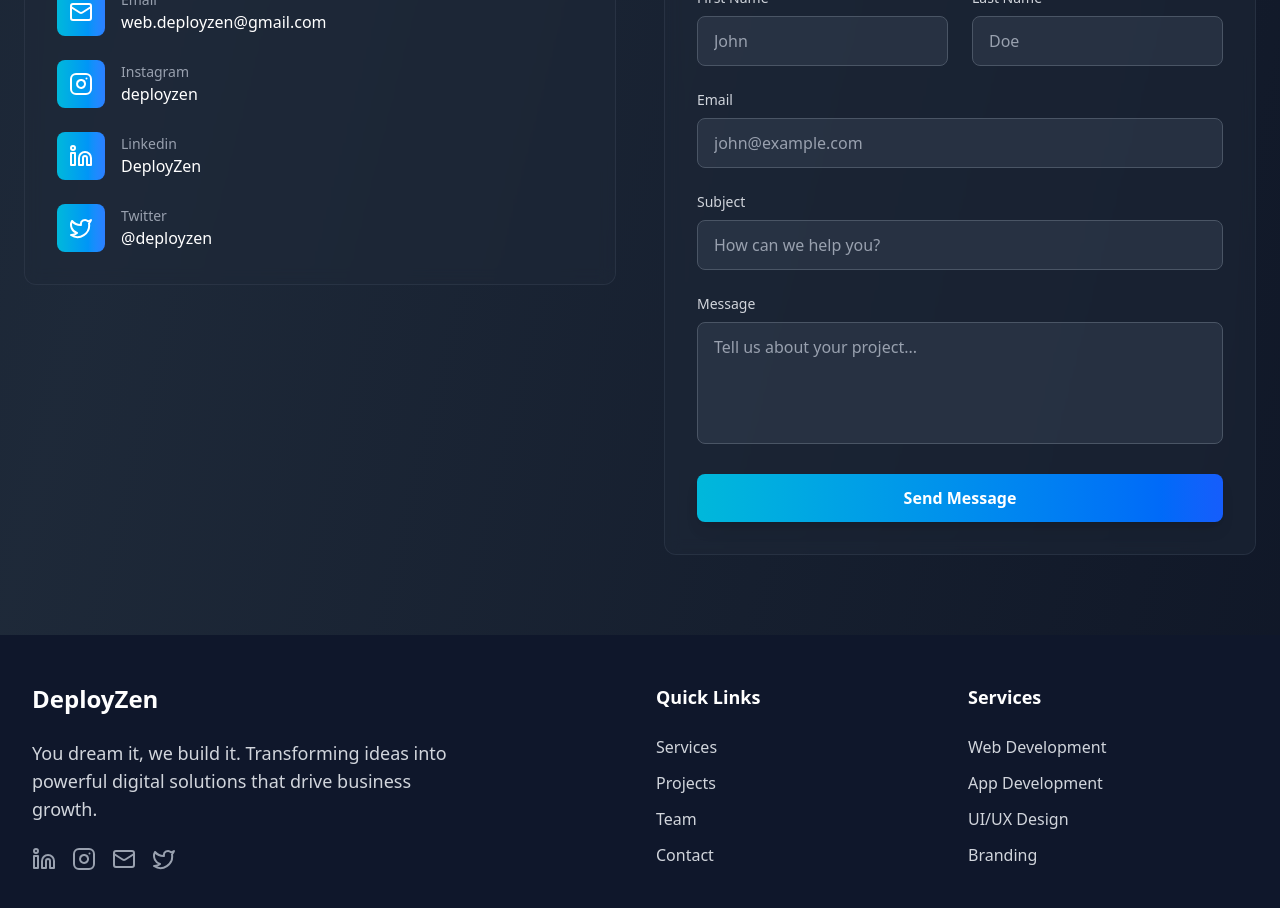
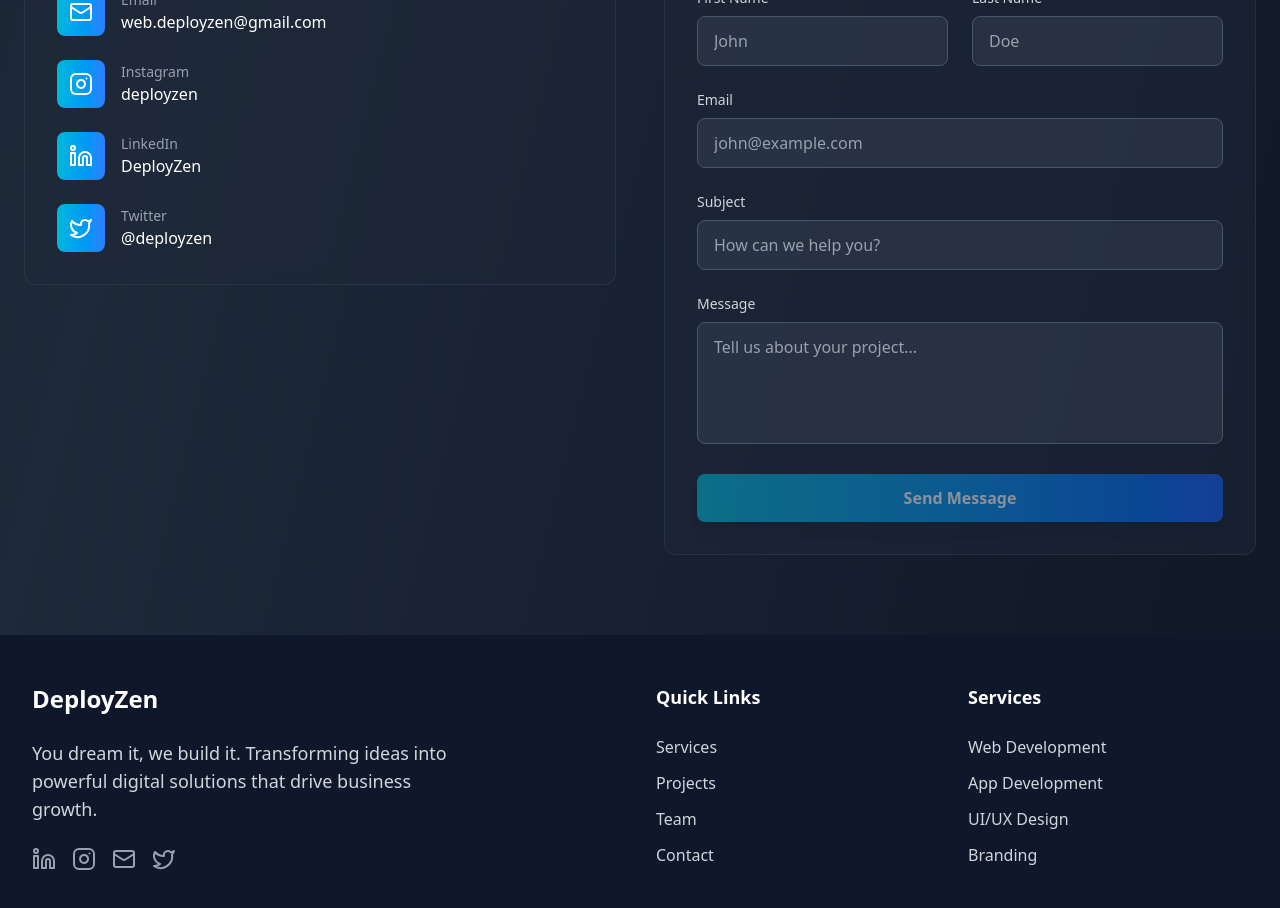
Before and after one commit to piyushtiwari2711/DeployZen, a React (Vite) app: page / in a window 1280 px wide. Shown: the part 4540-5448 px from the top of the page. Built offline with nearby package versions, Linux system fonts and the light colour scheme; no server answers.

Commit message:
Update ContactSection.jsx

```diff
--- a/src/components/ContactSection.jsx
+++ b/src/components/ContactSection.jsx
@@ -3,31 +3,52 @@
 import { addContactForm } from "../Config/appwrite";
 
 export const ContactSection = () => {
-  const [formData,setFormData]=useState({
-    firstName:"",
-    lastName:"",
-    email:"",
-    subject:"",
-    message:""
-  })
+  const [formData, setFormData] = useState({
+    firstName: "",
+    lastName: "",
+    email: "",
+    subject: "",
+    message: ""
+  });
+
   function handleChange(e) {
-    setFormData((prev)=>({
-       ...prev,
-       [e.target.name]:e.target.value
+    setFormData((prev) => ({
+      ...prev,
+      [e.target.name]: e.target.value
     }));
   }
-  async function handleSubmit(e){
+
+  async function handleSubmit(e) {
     e.preventDefault();
-    if(!firstName || firstName.trim()==="" || !lastName||lastName.trim()==="" ||!email||email.trim()===""||!subject || subject.trim()===""||!message||message.trim()==="" ){
-      alert("all fields are required!");
+    const { firstName, lastName, email, subject, message } = formData;
+
+    if (
+      !firstName.trim() ||
+      !lastName.trim() ||
+      !email.trim() ||
+      !subject.trim() ||
+      !message.trim()
+    ) {
+      alert("All fields are required!");
       return;
     }
-    try{
-      const name=firstName+" "+lastName;
-      const response=await addContactForm(name,email,subject,message);
-      alert("form submitted");
-    }catch(err){
-       alert("error occurred");
+
+    try {
+      const name = `${firstName} ${lastName}`;
+      await addContactForm(name, email, subject, message);
+      alert("Form submitted successfully!");
+
+      // Reset form
+      setFormData({
+        firstName: "",
+        lastName: "",
+        email: "",
+        subject: "",
+        message: ""
+      });
+    } catch (err) {
+      console.error(err);
+      alert("An error occurred while submitting the form.");
     }
   }
 
@@ -39,19 +60,18 @@
             Get In Touch
           </h2>
           <p className="text-xl text-gray-400 max-w-3xl mx-auto">
-            Ready to transform your deployment process? Let's talk about how we
-            can help
+            Ready to transform your deployment process? Let's talk about how we can help
           </p>
         </div>
 
         <div className="grid grid-cols-1 lg:grid-cols-2 gap-12">
+
           {/* Contact Info */}
           <div className="space-y-8">
             <div className="bg-gray-800/50 backdrop-blur-sm border border-gray-700/50 rounded-xl p-8">
-              <h3 className="text-2xl font-semibold mb-6 text-white">
-                Contact Information
-              </h3>
+              <h3 className="text-2xl font-semibold mb-6 text-white">Contact Information</h3>
               <div className="space-y-6">
+
                 <div className="flex items-center space-x-4">
                   <div className="w-12 h-12 bg-gradient-to-r from-cyan-500 to-blue-500 rounded-lg flex items-center justify-center">
                     <Mail className="w-6 h-6 text-white" />
@@ -61,6 +81,7 @@
                     <p className="text-white">web.deployzen@gmail.com</p>
                   </div>
                 </div>
+
                 <div className="flex items-center space-x-4">
                   <div className="w-12 h-12 bg-gradient-to-r from-cyan-500 to-blue-500 rounded-lg flex items-center justify-center">
                     <a
@@ -77,22 +98,24 @@
                     <p className="text-white">deployzen</p>
                   </div>
                 </div>
+
                 <div className="flex items-center space-x-4">
                   <div className="w-12 h-12 bg-gradient-to-r from-cyan-500 to-blue-500 rounded-lg flex items-center justify-center">
                     <a
                       href="https://www.linkedin.com/company/deployzen2711/"
                       target="_blank"
                       rel="noopener noreferrer"
-                      aria-label="Linkedin"
+                      aria-label="LinkedIn"
                     >
                       <Linkedin className="w-6 h-6 text-white" />
                     </a>
                   </div>
                   <div>
-                    <p className="text-gray-400 text-sm">Linkedin</p>
+                    <p className="text-gray-400 text-sm">LinkedIn</p>
                     <p className="text-white">DeployZen</p>
                   </div>
                 </div>
+
                 <div className="flex items-center space-x-4">
                   <div className="w-12 h-12 bg-gradient-to-r from-cyan-500 to-blue-500 rounded-lg flex items-center justify-center">
                     <a
@@ -101,7 +124,7 @@
                       rel="noopener noreferrer"
                       aria-label="Twitter"
                     >
-                    <Twitter className="w-6 h-6 text-white" />
+                      <Twitter className="w-6 h-6 text-white" />
                     </a>
                   </div>
                   <div>
@@ -109,27 +132,32 @@
                     <p className="text-white">@deployzen</p>
                   </div>
                 </div>
+
               </div>
             </div>
           </div>
 
           {/* Contact Form */}
           <div className="bg-gray-800/50 backdrop-blur-sm border border-gray-700/50 rounded-xl p-8">
-            <h3 className="text-2xl font-semibold mb-6 text-white">
-              Send us a Message
-            </h3>
+            <h3 className="text-2xl font-semibold mb-6 text-white">Send us a Message</h3>
             <form className="space-y-6" onSubmit={handleSubmit}>
+
               <div className="grid grid-cols-1 md:grid-cols-2 gap-6">
                 <div>
-                  <label className="block text-gray-300 text-sm font-medium mb-2" htmlFor="firstName" >
+                  <label className="block text-gray-300 text-sm font-medium mb-2" htmlFor="firstName">
                     First Name
                   </label>
                   <input
                     type="text"
                     className="w-full px-4 py-3 bg-gray-700/50 border border-gray-600 rounded-lg text-white placeholder-gray-400 focus:outline-none focus:border-cyan-400 focus:ring-1 focus:ring-cyan-400 transition-colors duration-300"
-                    placeholder="John" id="firstName" name="firstName" onChange={(e)=>handleChange(e)} value={formData.firstName}
+                    placeholder="John"
+                    id="firstName"
+                    name="firstName"
+                    onChange={handleChange}
+                    value={formData.firstName}
                   />
                 </div>
+
                 <div>
                   <label className="block text-gray-300 text-sm font-medium mb-2" htmlFor="lastName">
                     Last Name
@@ -137,10 +165,15 @@
                   <input
                     type="text"
                     className="w-full px-4 py-3 bg-gray-700/50 border border-gray-600 rounded-lg text-white placeholder-gray-400 focus:outline-none focus:border-cyan-400 focus:ring-1 focus:ring-cyan-400 transition-colors duration-300"
-                    placeholder="Doe" id="lastName" name="lastName"  onChange={(e)=>handleChange(e)} value={formData.lastName}
+                    placeholder="Doe"
+                    id="lastName"
+                    name="lastName"
+                    onChange={handleChange}
+                    value={formData.lastName}
                   />
                 </div>
               </div>
+
               <div>
                 <label className="block text-gray-300 text-sm font-medium mb-2" htmlFor="email">
                   Email
@@ -148,9 +181,14 @@
                 <input
                   type="email"
                   className="w-full px-4 py-3 bg-gray-700/50 border border-gray-600 rounded-lg text-white placeholder-gray-400 focus:outline-none focus:border-cyan-400 focus:ring-1 focus:ring-cyan-400 transition-colors duration-300"
-                  placeholder="john@example.com" id="email" name="email"  onChange={(e)=>handleChange(e)} value={formData.email}
+                  placeholder="john@example.com"
+                  id="email"
+                  name="email"
+                  onChange={handleChange}
+                  value={formData.email}
                 />
               </div>
+
               <div>
                 <label className="block text-gray-300 text-sm font-medium mb-2" htmlFor="subject">
                   Subject
@@ -158,9 +196,14 @@
                 <input
                   type="text"
                   className="w-full px-4 py-3 bg-gray-700/50 border border-gray-600 rounded-lg text-white placeholder-gray-400 focus:outline-none focus:border-cyan-400 focus:ring-1 focus:ring-cyan-400 transition-colors duration-300"
-                  placeholder="How can we help you?" id="subject" name="subject"  onChange={(e)=>handleChange(e)} value={formData.subject}
+                  placeholder="How can we help you?"
+                  id="subject"
+                  name="subject"
+                  onChange={handleChange}
+                  value={formData.subject}
                 />
               </div>
+
               <div>
                 <label className="block text-gray-300 text-sm font-medium mb-2" htmlFor="message">
                   Message
@@ -168,17 +211,39 @@
                 <textarea
                   rows="4"
                   className="w-full px-4 py-3 bg-gray-700/50 border border-gray-600 rounded-lg text-white placeholder-gray-400 focus:outline-none focus:border-cyan-400 focus:ring-1 focus:ring-cyan-400 transition-colors duration-300 resize-none"
-                  placeholder="Tell us about your project..." id="message" name="message"  onChange={(e)=>handleChange(e)} value={formData.message}
+                  placeholder="Tell us about your project..."
+                  id="message"
+                  name="message"
+                  onChange={handleChange}
+                  value={formData.message}
                 ></textarea>
               </div>
+
               <button
                 type="submit"
-                className="w-full bg-gradient-to-r from-cyan-500 to-blue-600 hover:from-cyan-400 hover:to-blue-500 text-white font-bold py-3 px-6 rounded-lg transition-all duration-300 shadow-lg hover:shadow-2xl hover:shadow-cyan-500/25 transform hover:scale-105"
+                disabled={
+                  !formData.firstName ||
+                  !formData.lastName ||
+                  !formData.email ||
+                  !formData.subject ||
+                  !formData.message
+                }
+                className={`w-full bg-gradient-to-r from-cyan-500 to-blue-600 text-white font-bold py-3 px-6 rounded-lg transition-all duration-300 shadow-lg transform ${
+                  (!formData.firstName ||
+                  !formData.lastName ||
+                  !formData.email ||
+                  !formData.subject ||
+                  !formData.message)
+                    ? "opacity-50 cursor-not-allowed"
+                    : "hover:from-cyan-400 hover:to-blue-500 hover:scale-105 hover:shadow-2xl hover:shadow-cyan-500/25"
+                }`}
               >
                 Send Message
               </button>
+
             </form>
           </div>
+
         </div>
       </div>
     </section>
```
